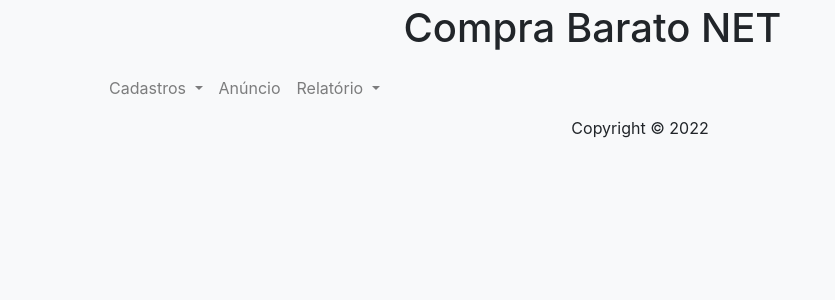
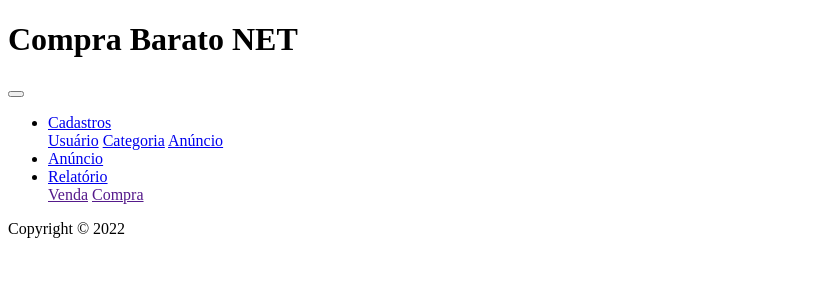
Before and after one commit to Gustavolpp/cbnet, a Python web app: template templates/index.html in a window 1280 px wide. Shown: the top 300 px of the page, without its empty margins (0-835 px from the left). Run offline with Jinja, Linux system fonts and the light colour scheme; the template is opened without the code that fills it, so the values that code supplies are empty; some libraries are stand-ins or nearby versions.

Commit message:
Update index.html
Versão anterior estava com erro.

```diff
--- a/templates/index.html
+++ b/templates/index.html
@@ -4,20 +4,13 @@
 <head>
   <meta charset="utf-8">
   <title id="index">CB-NET :)</title>
-  <meta name="viewport" content="width=device-width, initial-scale=1">
-  <link rel="stylesheet" href="https://stackpath.bootstrapcdn.com/bootstrap/4.1.3/css/bootstrap.min.css" integrity="sha384-MCw98/SFnGE8fJT3GXwEOngsV7Zt27NXFoaoApmYm81iuXoPkFOJwJ8ERdknLPMO" crossorigin="anonymous">
 
   </head>
 
-<body class="container mx-auto bg-light mt-1 w-90">
+<body >
   <header id="topo">
     <div>
       <div class="row text-center">
-<!--
-        <div class="col-sm-1">
-          <img src="imagens/logo.png" alt="Logotipo da empresa" class="logotipo">
-        </div>
--->
         <div class="col-sm-11 titulo">
           <!--class="col-sm-9"-->
           <h1>Compra Barato NET</h1>
@@ -55,40 +48,7 @@
           </nav>
         </div>
       </div>
-
-    </div>
   </header>
-
-<!--
-  <aside id="conteudo">
-    <div class="col-sm-6 mx-auto bg-light mt-1 w-90">
-      <!--
-       oculte o header abaixo consulte https://getbootstrap.com.br/docs/4.1/utilities/display/
-      <h2 id="home" class="text-center">HOME</h2>
-      <article class="text-center">
-
-
-      </article>
-    </div>
-  </aside>
-
-  <article>
-    <div id="home">
-      <div class="col-md-6 col-lg-6 pr-lg-5 py-3 py-lg-5">
-        <div class="row justify-content-start py-3 py-lg-5">
-            <div class="col-md-12 heading-section ftco-animate">
-                <span class="subheading">Home</span>
-                <h2 class="mb-4" style="font-size: 44px; text-transform: capitalize;">Avaliação Final</h2>
-                <p>Este trabalho foi realizado utilizando os conceitos abordados durante às aulas do módulo do front-end.</p>
-            </div>
-        </div>
-    </div>
-
-    </div>
-  </article>
-</aside>
--->
-
   <footer id="rodape" class="footer navbar-fixed-bottom text-center">
     <div class="col-12">
       <p>Copyright © 2022</p>
```
